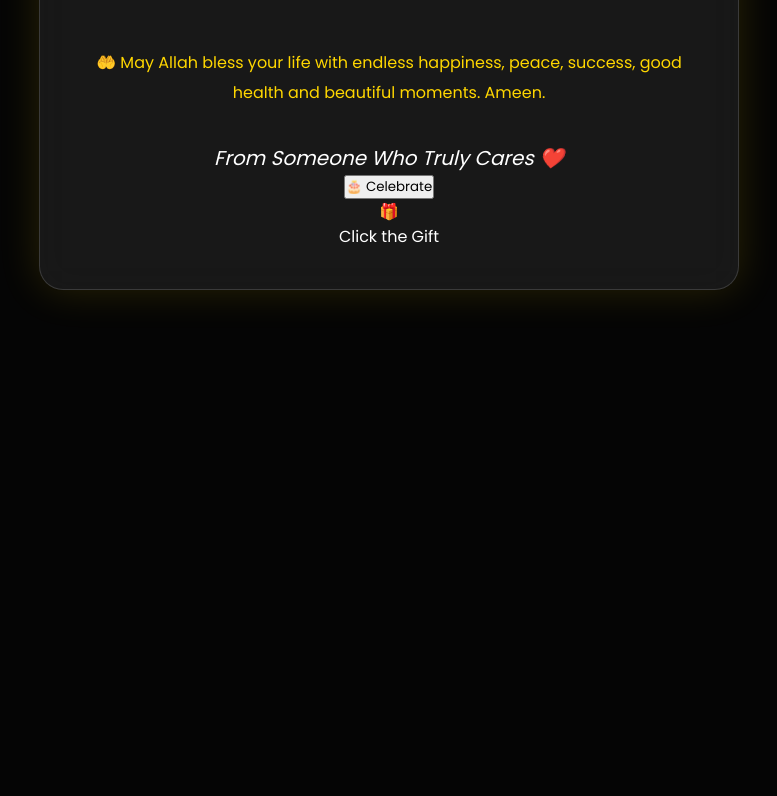
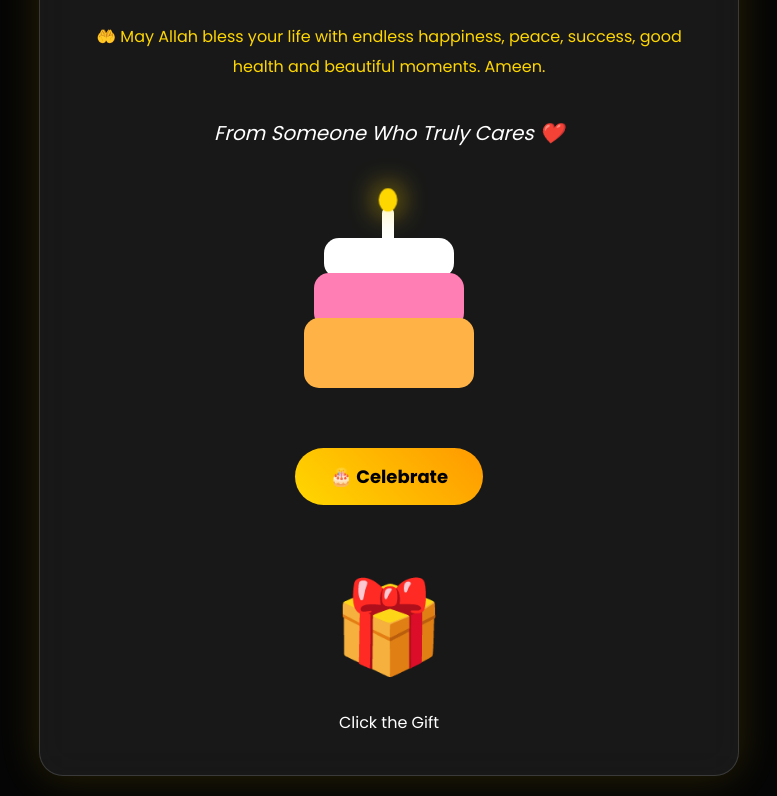
Before and after one commit to abdullah8731384-eng/onlyforyoumam, a plain HTML site: page index.html in a window 1280 px wide. Shown: the part 1264-2060 px from the top of the page, without its empty margins (251-1028 px from the left). Before the commit the page ends 1600 px from the top, so only its background shows below. Drawn offline with Linux system fonts and the light colour scheme.

Commit message:
Update style.css

```diff
--- a/style.css
+++ b/style.css
@@ -112,3 +112,193 @@ body{
     color:#fff;
     font-style:italic;
 }
+/* =========================
+   CAKE SECTION
+========================= */
+
+#cakeSection{
+margin-top:60px;
+text-align:center;
+}
+
+.cake{
+position:relative;
+width:170px;
+height:180px;
+margin:40px auto;
+}
+
+.cake-bottom{
+position:absolute;
+bottom:0;
+width:170px;
+height:70px;
+background:#ffb347;
+border-radius:15px;
+}
+
+.cake-middle{
+position:absolute;
+bottom:60px;
+left:10px;
+width:150px;
+height:55px;
+background:#ff7eb3;
+border-radius:15px;
+}
+
+.cake-top{
+position:absolute;
+bottom:110px;
+left:20px;
+width:130px;
+height:40px;
+background:#fff;
+border-radius:15px;
+}
+
+.candle{
+position:absolute;
+left:78px;
+bottom:145px;
+width:12px;
+height:35px;
+background:white;
+border-radius:5px;
+}
+
+.flame{
+position:absolute;
+left:76px;
+bottom:178px;
+width:16px;
+height:20px;
+background:gold;
+border-radius:50%;
+box-shadow:0 0 25px gold;
+animation:flicker .8s infinite;
+}
+
+@keyframes flicker{
+
+0%{
+transform:scale(1);
+}
+
+50%{
+transform:scale(1.2);
+}
+
+100%{
+transform:scale(.9);
+}
+
+}
+
+#cakeBtn{
+
+margin-top:20px;
+
+padding:15px 35px;
+
+border:none;
+
+border-radius:40px;
+
+font-size:18px;
+
+cursor:pointer;
+
+background:linear-gradient(45deg,#FFD700,#ff9900);
+
+font-weight:bold;
+
+transition:.3s;
+
+}
+
+#cakeBtn:hover{
+
+transform:scale(1.08);
+
+box-shadow:0 0 25px gold;
+
+}
+
+/* =========================
+   GIFT
+========================= */
+
+#giftSection{
+
+margin-top:70px;
+
+text-align:center;
+
+}
+
+#giftBox{
+
+font-size:90px;
+
+cursor:pointer;
+
+transition:.5s;
+
+animation:bounce 2s infinite;
+
+}
+
+#giftBox:hover{
+
+transform:scale(1.15) rotate(10deg);
+
+}
+
+@keyframes bounce{
+
+0%,100%{
+
+transform:translateY(0);
+
+}
+
+50%{
+
+transform:translateY(-15px);
+
+}
+
+}
+
+/* =========================
+ FINAL MESSAGE
+========================= */
+
+#finalMessage{
+
+margin-top:60px;
+
+padding:25px;
+
+border-radius:20px;
+
+background:rgba(255,255,255,.08);
+
+}
+
+#finalMessage h2{
+
+color:#FFD700;
+
+margin-bottom:20px;
+
+}
+
+#finalMessage h3{
+
+margin-top:25px;
+
+color:#fff;
+
+}
```
